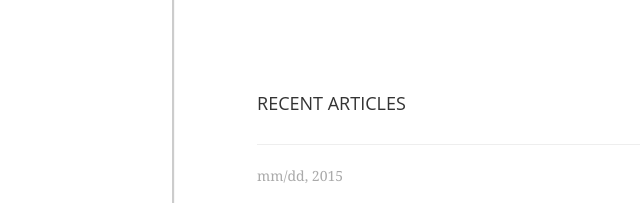
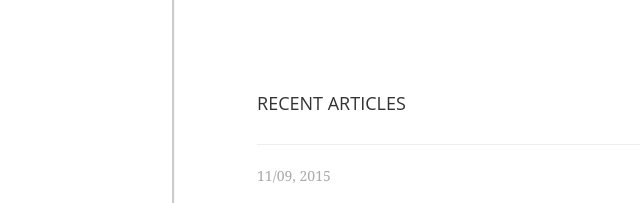
Before and after one commit to Sen-Zhang/sen-zhang.github.io, a website: page index.html at #/home in a window 1280 px wide. Shown: the top 203 px of the page, 80-720 px from the left. Drawn offline with nearby package versions, Linux system fonts and the light colour scheme; some packages are replaced by stand-ins of ours.

Commit message:
add doc finished date

```diff
--- a/js/templates/home.html
+++ b/js/templates/home.html
@@ -9,7 +9,7 @@
 
 <ul class="article-list">
   <li class="article-list__item">
-    <time class="article-post-time">mm/dd, 2015</time>
+    <time class="article-post-time">11/09, 2015</time>
     <a href="#/articles/bootstrap_ui_helper" title="Bootstrap UI Helper Engine" class="a-blog">
       <h2 class="article-title hidden-xs">Bootstrap UI Helper Engine</h2>
       <h4 class="article-title visible-xs-block">Bootstrap UI Helper Engine</h4>
```
